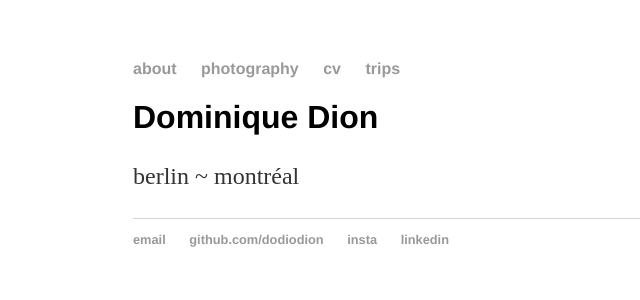
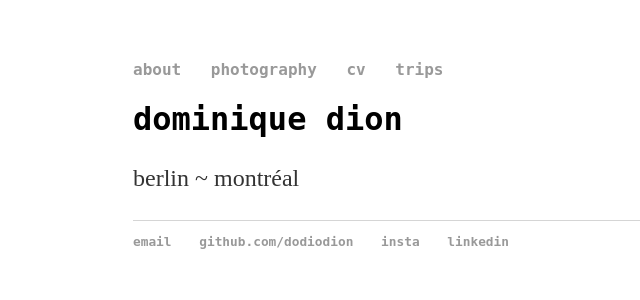
Before and after one commit to dodiodion/dodiodion.github.io, a Jekyll site: the page built from index.html, in a window 1280 px wide. Shown: the top 300 px of the page, without its empty margins (59-699 px from the left). Built offline with Jekyll 4.4.1, drawn with Linux system fonts in a browser that asks for light colours.

Commit message:
try with Monospace font

```diff
--- a/css/main.css
+++ b/css/main.css
@@ -3,7 +3,7 @@ body {
     width: 70%;
 }
 nav ul, footer ul {
-    font-family:'Helvetica';
+    font-family:'Monospace';
     padding: 0px;
     list-style: none;
     font-weight: bold;
@@ -21,7 +21,7 @@ a:hover {
 }
 h1 {
     font-size: 2em;
-    font-family:'Helvetica';
+    font-family:'Monospace';
 }
 p {
     font-size: 1.5em;
--- a/index.html
+++ b/index.html
@@ -3,6 +3,6 @@ layout: default
 title: Dominique Dion
 ---
 <div class="blurb">
-	<h1>Dominique Dion</h1>
+	<h1>dominique dion</h1>
 	<p>berlin ~ montréal</p>
 </div><!-- /.blurb -->
```
